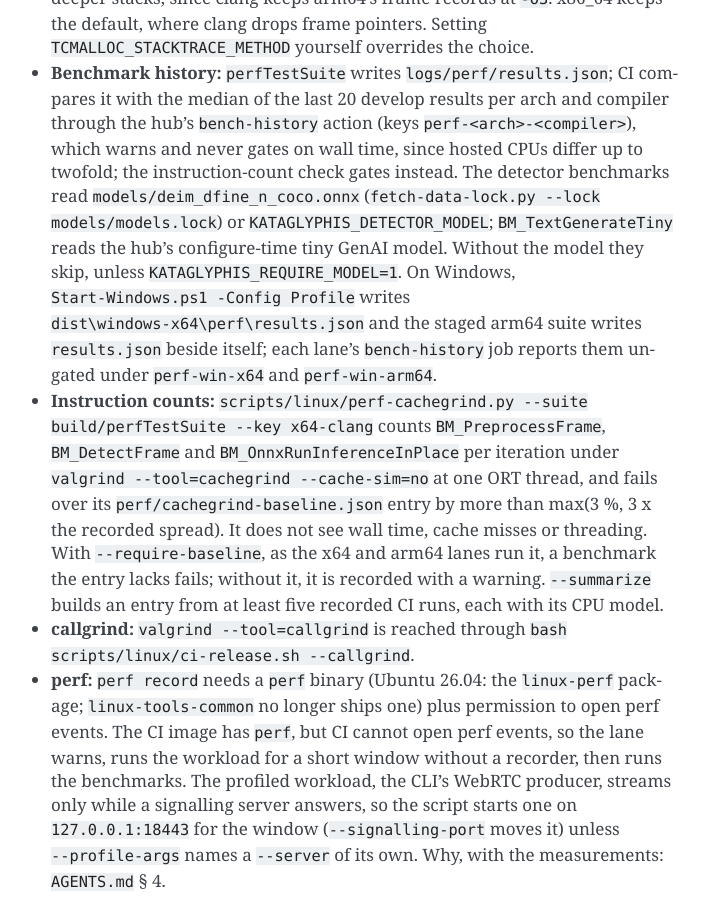
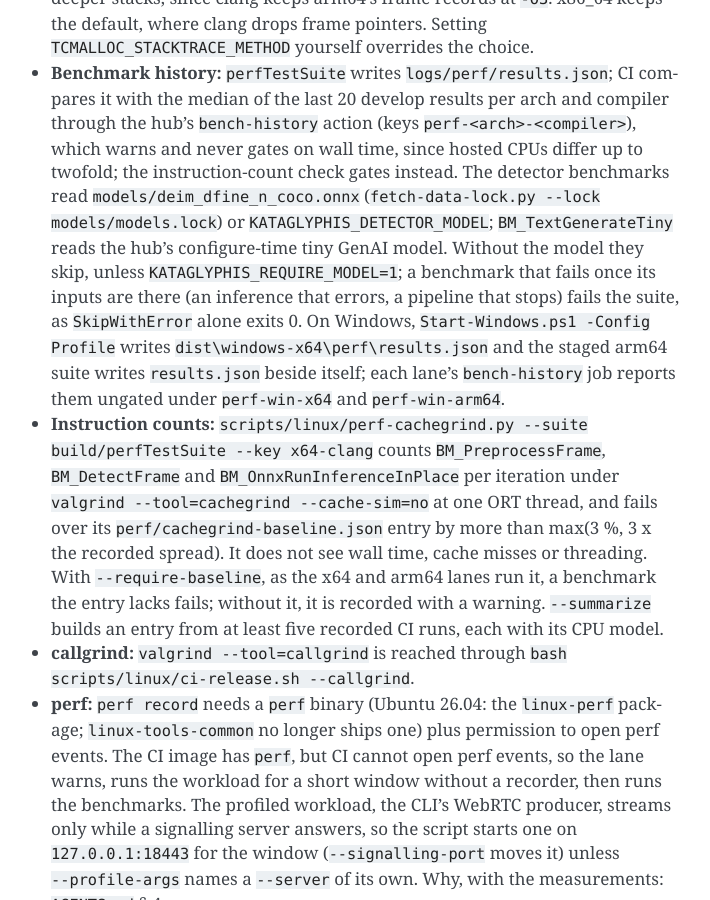
Before and after one commit to Kataglyphis/AccelerANTgine, a Sphinx documentation site: the page built from docs/source/development_workflow.rst, in a window 1280 px wide and 900 px high, scrolled down 6494 px. Shown: the whole window, without its empty margins (399-1109 px from the left). Built offline with Sphinx 7.4.7, drawn with Linux system fonts in a browser that asks for light colours.

Commit message:
test(perf): a benchmark that fails once its inputs are there fails the suite
SkipWithError alone exits 0, so the perf suite's ten failure paths (an
inference that errors, a pipeline that stops) only dropped a benchmark
from results.json. They now go through fail_benchmark, which counts
them; main() prints the count and returns 1. A missing model still
skips unless KATAGLYPHIS_REQUIRE_MODEL=1, and the last runs of every
lane logged only those skips, so no lane turns red. The unused
benchmark_main link is gone. BACKLOG step 4; the CHANGELOG catches up
on steps 3 and 9.

Co-Authored-By: Claude Opus 5.5 <noreply@anthropic.com>
Claude-Session: https://claude.ai/code/session_01E5kGgEaJSZsVLTrbPW3VLm

```diff
--- a/docs/source/development_workflow.rst
+++ b/docs/source/development_workflow.rst
@@ -272,7 +272,9 @@ runs:
   time, since hosted CPUs differ up to twofold; the instruction-count check gates instead. The detector
   benchmarks read ``models/deim_dfine_n_coco.onnx`` (``fetch-data-lock.py --lock models/models.lock``)
   or ``KATAGLYPHIS_DETECTOR_MODEL``; ``BM_TextGenerateTiny`` reads the hub's configure-time tiny
-  GenAI model. Without the model they skip, unless ``KATAGLYPHIS_REQUIRE_MODEL=1``. On Windows,
+  GenAI model. Without the model they skip, unless ``KATAGLYPHIS_REQUIRE_MODEL=1``; a benchmark that fails once
+  its inputs are there (an inference that errors, a pipeline that stops) fails the suite, as
+  ``SkipWithError`` alone exits 0. On Windows,
   ``Start-Windows.ps1 -Config Profile`` writes ``dist\windows-x64\perf\results.json`` and the
   staged arm64 suite writes ``results.json`` beside itself; each lane's ``bench-history`` job
   reports them ungated under ``perf-win-x64`` and ``perf-win-arm64``.
```
Also changed, not shown: BACKLOG.md (+8 -6 lines), CHANGELOG.md (+17 -0 lines), 2 other files.
